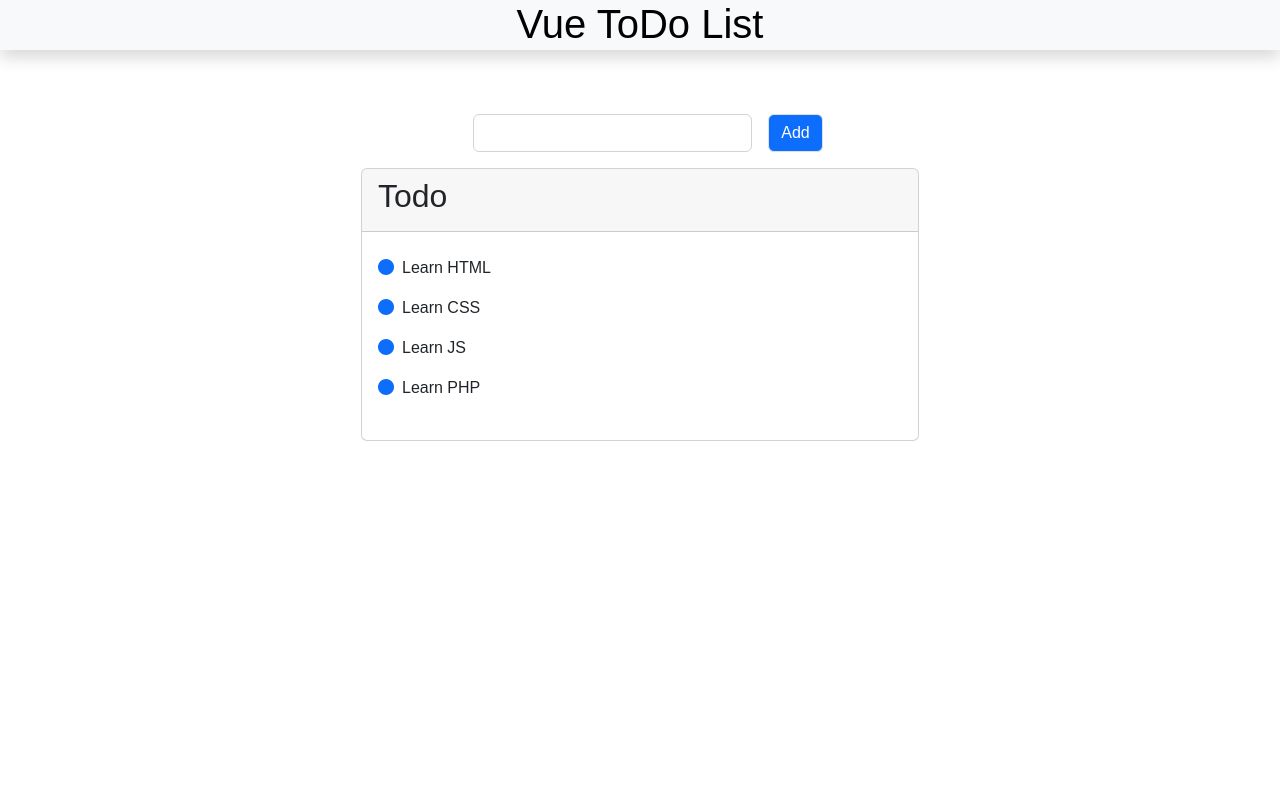
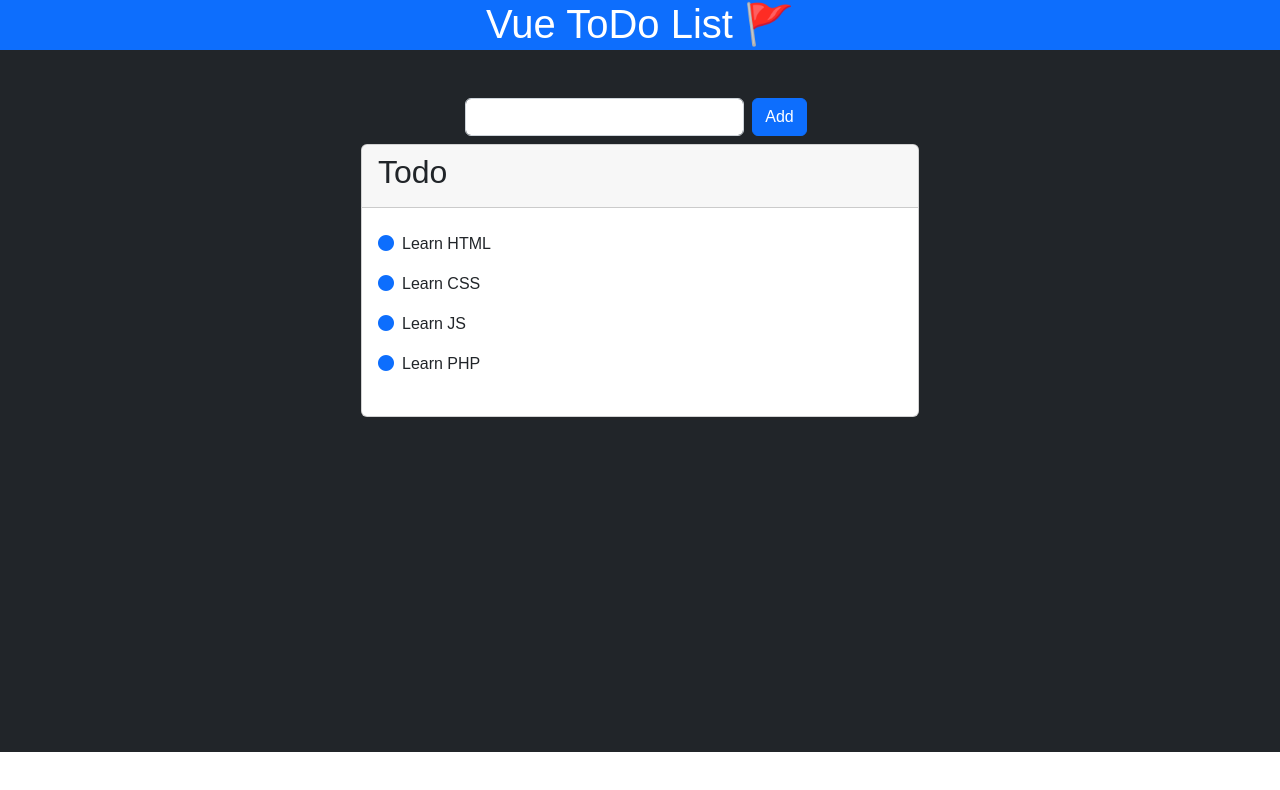
Before and after one commit to MatteoTarabella04/vue-todolist, a plain HTML site: page index.html in a window 1280 px wide. Drawn offline with nearby package versions, Linux system fonts and the light colour scheme.

Commit message:
add some style

```diff
--- a/index.html
+++ b/index.html
@@ -22,22 +22,21 @@
    <body>
 
       <div id="app">
-         <header id="site_header" class="text-bg-light shadow text-center mb-5">
+         <header id="site_header" class="text-bg-light text-center bg-primary text-white">
             <h1>
-               Vue ToDo List
+               Vue ToDo List 🚩
             </h1>
          </header>
          <!-- /#site_header -->
 
-         <main id="site_main">
-            <div class="container">
+         <main id="site_main" class="bg-dark">
+            <div class="container py-5">
 
                <div class="add_task d-flex justify-content-center">
                   <input
                      type="text" v-model.trim="newTask"
-                     @keyup.enter="addTask()" class="form-control m-3 w-25">
-                  <button @click="addTask()" class="btn border btn-primary
-                     my-3">Add
+                     @keyup.enter="addTask()" class="form-control w-25 mb-2">
+                  <button @click="addTask()" class="btn btn-primary mb-2 mx-2">Add
                   </button>
                </div>
 
```
